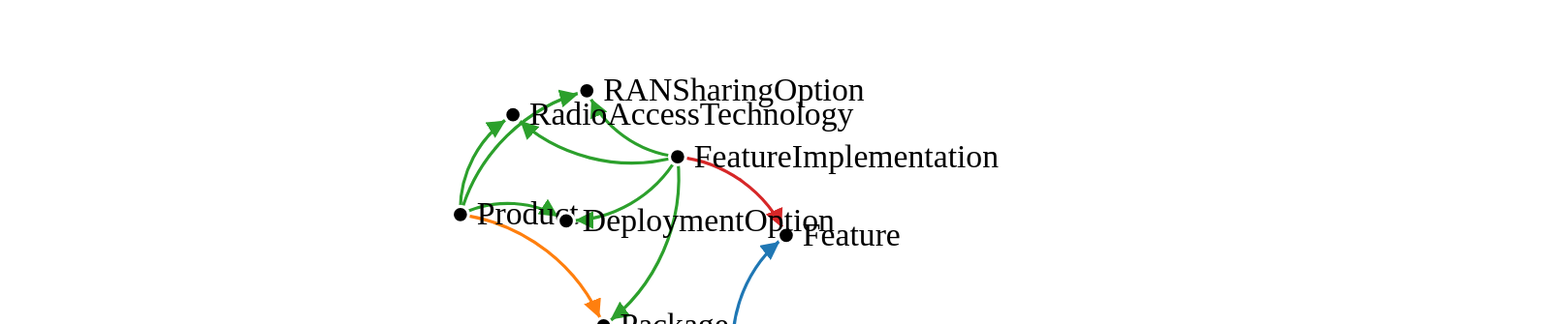
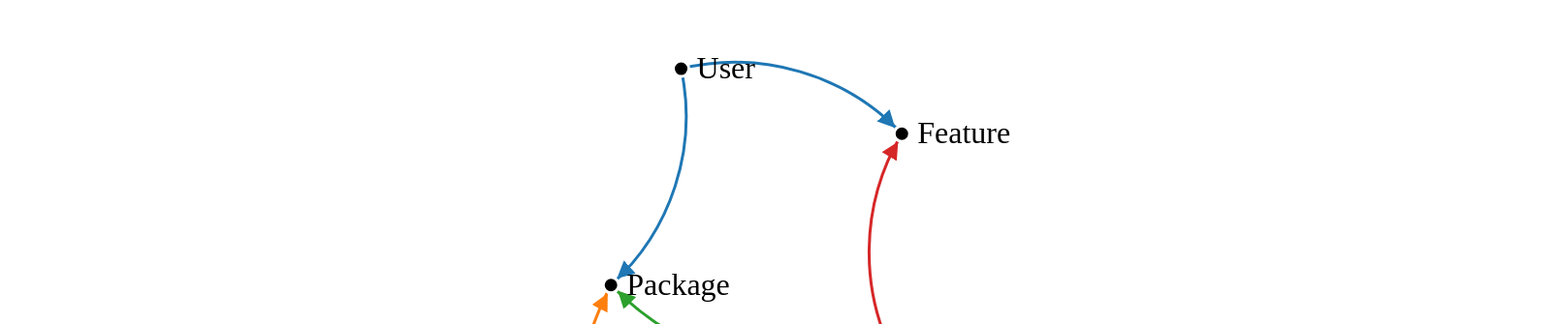
Before and after one commit to gsongsong/duml, a website built with webpack: page index.html in a window 1280 px wide. Shown: the part 421-756 px from the top of the page at 97% size, 1608 px wide, since content can reach past the window. Built offline with nearby package versions, Linux system fonts and the light colour scheme.

Commit message:
add options and convert class to function

```diff
--- a/index.html
+++ b/index.html
@@ -11,29 +11,33 @@
   <script src="/dist/index.js"></script>
   <script>
     const classes = [
-      { name: 'User' },
-      { name: 'Feature' },
-      { name: 'FeatureImplementation' },
-      { name: 'Package' },
-      { name: 'Product' },
-      { name: 'RANSharingOption' },
-      { name: 'DeploymentOption' },
-      { name: 'RadioAccessTechnology' },
+      { name: "DeploymentOption" },
+      { name: "Feature" },
+      { name: "FeatureImplementation" },
+      { name: "Package" },
+      { name: "Product" },
+      { name: "RANSharingOption" },
+      { name: "RadioAccessTechnology" },
+      { name: "User" },
     ];
     const associations = [
-      { from: 'User', name: 'owns', to: 'Feature' },
-      { from: 'User', name: 'owns', to: 'Package' },
-      { from: 'Product', name: 'equips', to: 'Package' },
-      { from: 'Product', name: 'supports', to: 'DeploymentOption' },
-      { from: 'Product', name: 'supports', to: 'RANSharingOption' },
-      { from: 'Product', name: 'supports', to: 'RadioAccessTechnology' },
-      { from: 'FeatureImplementation', name: 'implements', to: 'Feature' },
-      { from: 'FeatureImplementation', name: 'supports', to: 'DeploymentOption' },
-      { from: 'FeatureImplementation', name: 'supports', to: 'Package' },
-      { from: 'FeatureImplementation', name: 'supports', to: 'RANSharingOption' },
-      { from: 'FeatureImplementation', name: 'supports', to: 'RadioAccessTechnology' },
+      { from: "User", name: "owns", to: "Feature" },
+      { from: "User", name: "owns", to: "Package" },
+      { from: "Product", name: "equips", to: "Package" },
+      { from: "Product", name: "supports", to: "DeploymentOption" },
+      { from: "Product", name: "supports", to: "RANSharingOption" },
+      { from: "Product", name: "supports", to: "RadioAccessTechnology" },
+      { from: "FeatureImplementation", name: "implements", to: "Feature" },
+      { from: "FeatureImplementation", name: "supports", to: "DeploymentOption" },
+      { from: "FeatureImplementation", name: "supports", to: "Package" },
+      { from: "FeatureImplementation", name: "supports", to: "RANSharingOption" },
+      { from: "FeatureImplementation", name: "supports", to: "RadioAccessTechnology" },
     ];
-    const cd = new duml.ClassDiagram(d3, { classes, associations });
-    document.body.appendChild(cd.svg);
+    const classDiagram = duml.ClassDiagram(
+      d3,
+      { classes, associations },
+      { width: 1600, height: 1600, vw: 800, vh: 800, force: -1600 }
+    );
+    document.body.appendChild(classDiagram);
   </script>
 </html>
--- a/src/classDiagram.ts
+++ b/src/classDiagram.ts
@@ -11,15 +11,18 @@ type Association = {
   to: string;
 };
 
-export class ClassDiagram {
-  private WIDTH = 600;
-  private HEIGHT = 600;
+type Options = {
+  width?: number;
+  height?: number;
+  vw?: number;
+  vh?: number;
+  force?: number;
+};
 
-  public svg: SVGSVGElement | null;
-
-  constructor(
+export function ClassDiagram(
   d3: typeof d3lib,
-    { classes, associations }: { classes: Class[]; associations: Association[] }
+  { classes, associations }: { classes: Class[]; associations: Association[] },
+  options: Options = {}
 ) {
   const classList = classes.map(Object.create);
   const associationList = associations.map((association) => {
@@ -27,15 +30,17 @@ export class ClassDiagram {
     return Object.create({ name, source, target });
   });
   const associationNameList = associationList.map((a) => a.name);
-    const color = d3.scaleOrdinal(associationNameList, d3.schemeCategory10);
+  const colorSchema = d3.schemeCategory10;
+  const color = d3.scaleOrdinal(associationNameList, colorSchema);
 
+  const force = options.force ?? -400;
   const simulation = d3
     .forceSimulation(classList)
     .force(
       "link",
       d3.forceLink(associationList).id((d) => (d as Class).name)
     )
-      .force("charge", d3.forceManyBody().strength(-400))
+    .force("charge", d3.forceManyBody().strength(force))
     .force("x", d3.forceX())
     .force("y", d3.forceY());
 
@@ -69,14 +74,15 @@ export class ClassDiagram {
       .on("end", dragended);
   };
 
+  const vw = options.vw ?? 600;
+  const vh = options.vh ?? 600;
+  const width = options.width ?? 600;
+  const height = options.height ?? 600;
   const svg = d3
     .create("svg")
-      .attr("viewBox", [
-        -this.WIDTH / 2,
-        -this.HEIGHT / 2,
-        this.WIDTH,
-        this.HEIGHT,
-      ]);
+    .attr("viewBox", [-vw / 2, -vh / 2, vw, vh])
+    .attr("width", width)
+    .attr("height", height);
 
   svg
     .append("defs")
@@ -102,10 +108,7 @@ export class ClassDiagram {
     .data(associationList)
     .join("path")
     .attr("stroke", (d) => color((d as Association).name))
-      .attr(
-        "marker-end",
-        (d) => `url(#arrow-${d.name})`
-      );
+    .attr("marker-end", (d) => `url(#arrow-${d.name})`);
 
   function linkArc(d: SimulationLinkDatum<SimulationNodeDatum>) {
     const target = d.target as SimulationNodeDatum;
@@ -159,6 +162,5 @@ export class ClassDiagram {
     );
   });
 
-    this.svg = svg.node();
+  return svg.node();
 }
-}
```
Also changed, not shown: dist/classDiagram.d.ts, dist/index.js, 1 other file. Lines whose indentation alone changed are shown as unchanged.
